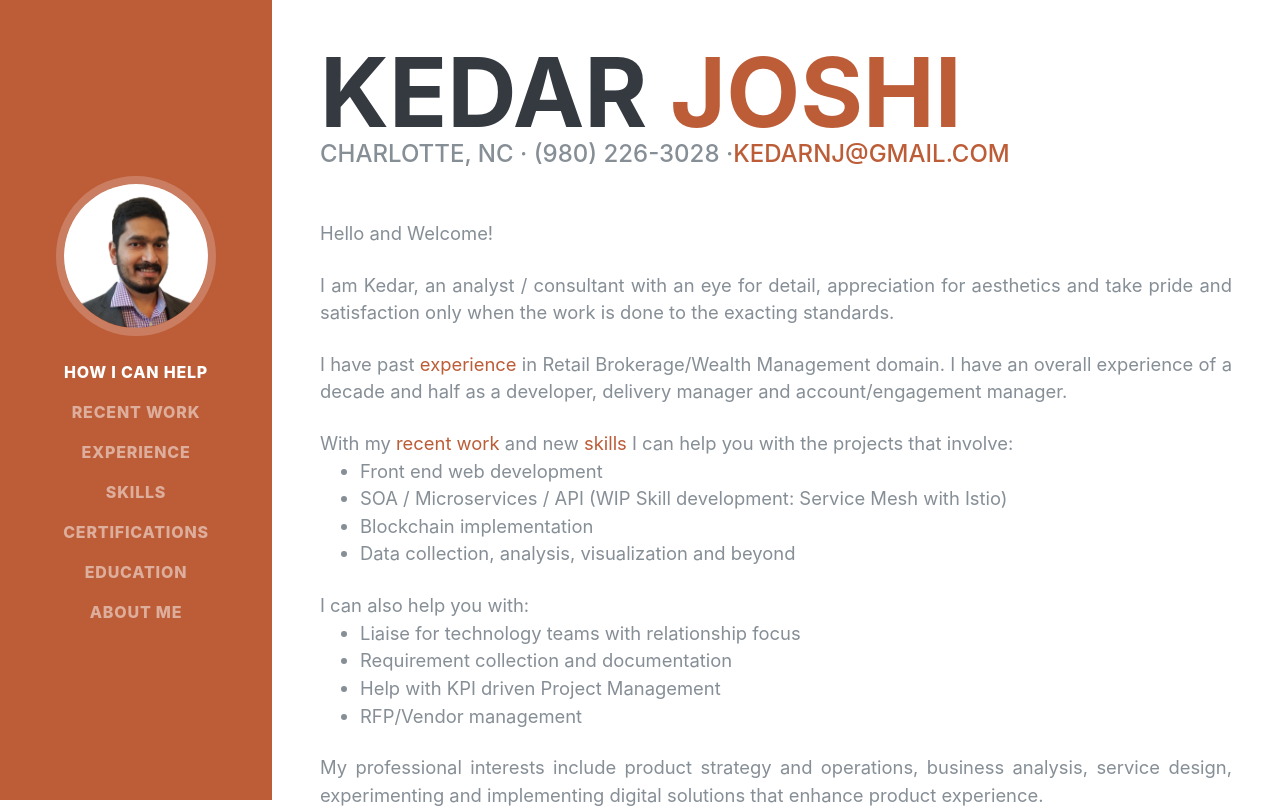
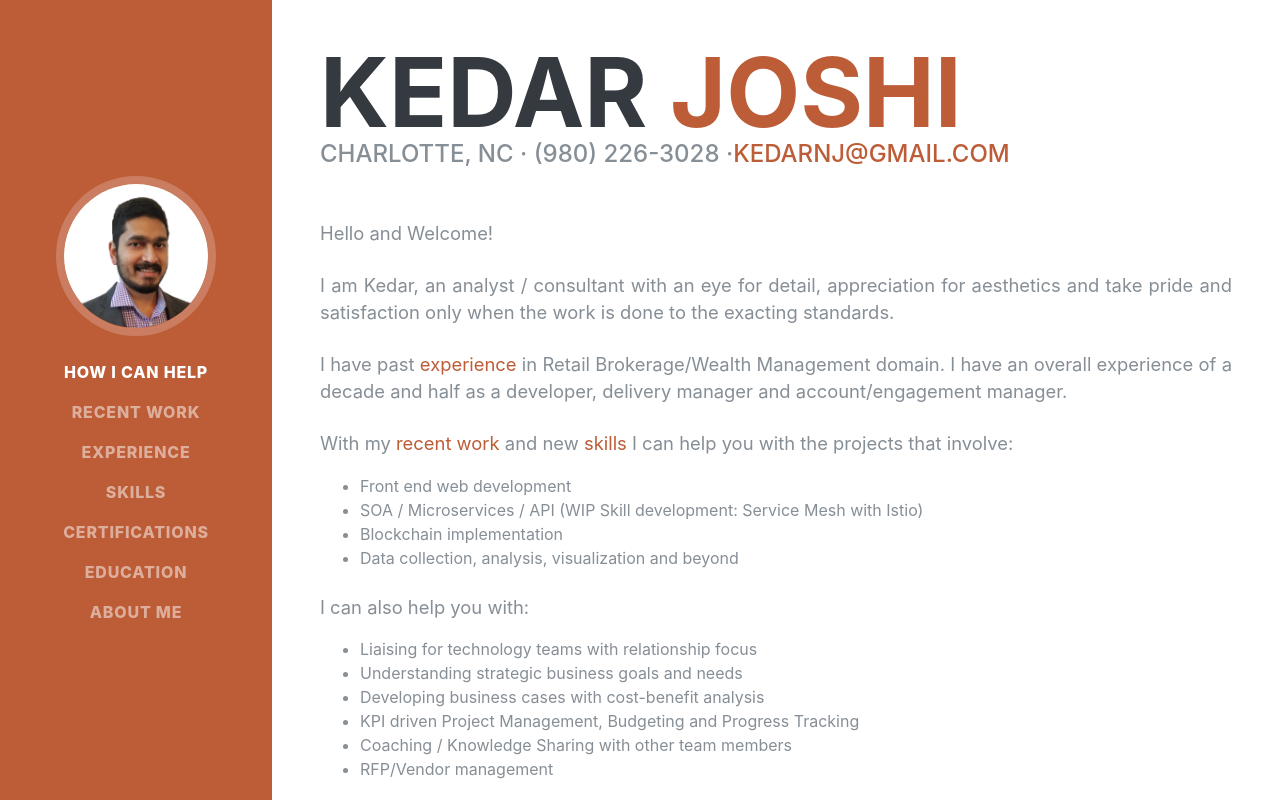
Before and after one commit to KedarJo/profile, a React (Create React App) app: page / in a window 1280 px wide. Shown: the top 808 px of the page. Built offline with nearby package versions, Linux system fonts and the light colour scheme; a web font is replaced by a local one.

Commit message:
update portfolio

```diff
--- a/src/components/Home.js
+++ b/src/components/Home.js
@@ -15,22 +15,27 @@ function Home() {
               <p className="lead mb-4">Hello and Welcome! </p>
               <p className="lead mb-4">I am Kedar, an analyst / consultant with an eye for detail, appreciation for aesthetics and take pride and satisfaction only when the work is done to the exacting standards. </p>
               <p className="lead mb-4">I have past <a href={process.env.PUBLIC_URL + '/Experience'}>experience</a> in Retail Brokerage/Wealth Management domain. I have an overall experience of a decade and half as a developer, delivery manager and account/engagement manager. </p>
-              <p className="lead mb-4">With my <a href={process.env.PUBLIC_URL + '/Portfolio'}>recent work</a> and new <a href={process.env.PUBLIC_URL + '/Skills'}>skills</a> I can help you with the projects that involve:
+              <div className="mb-4">
+                <p className="lead">With my <a href={process.env.PUBLIC_URL + '/Portfolio'}>recent work</a> and new <a href={process.env.PUBLIC_URL + '/Skills'}>skills</a> I can help you with the projects that involve:</p>
                 <ul>
                   <li>Front end web development</li>
                   <li>SOA / Microservices / API (WIP Skill development: Service Mesh with Istio)</li>
                   <li>Blockchain implementation</li>
                   <li>Data collection, analysis, visualization and beyond</li>
                 </ul>
-              </p>
-              <p className="lead mb-4">I can also help you with:
+              </div>
+              <div className="mb-4">
+                <p className="lead">I can also help you with:</p>
                 <ul>
-                  <li>Liaise for technology teams with relationship focus</li>
-                  <li>Requirement collection and documentation</li>
-                  <li>Help with KPI driven Project Management</li>
+                  <li>Liaising for technology teams with relationship focus</li>
+                  <li>Understanding strategic business goals and needs</li>
+                  <li>Developing business cases with cost-benefit analysis</li>
+                  <li>KPI driven Project Management, Budgeting and Progress Tracking</li>
+                  <li>Coaching / Knowledge Sharing with other team members</li>
                   <li>RFP/Vendor management</li>
                 </ul>
-              </p>
+              </div>
+
               <p className="lead mb-4">My professional interests include product strategy and operations, business analysis, service design, experimenting and implementing digital solutions that enhance product experience. </p>
               <p className="lead mb-4">I love learning by being hands on and help teams achieve their goals. I am a great fit for any role that sits at the intersection of business savvy and technology.</p>
               <p className="lead mb-4">Find a bit more <a href={process.env.PUBLIC_URL + '/About'}>about me</a>.</p>
--- a/src/components/Portfolio.js
+++ b/src/components/Portfolio.js
@@ -130,28 +130,32 @@ function Portfolio () {
               <Graph />
               <p className='mb-5'></p>
               <hr />
-              <div className="subheading mb-0">Independent Research: Case for Rethinking Tech Services
-                <a href="https://medium.com/@kedarnj/case-for-rethinking-tech-services-fd65ec81ca68" target="_blank" rel="noopener noreferrer">
-                  <span>  <i className="fab fa-medium"></i></span>
-                </a>
-              </div>
-              <p className="lead mb-3">TL;DR The firms exist to control the factors of production and efficiently produce good and services. Intermediation is valuable as it brings efficiencies to the markets. Technology has been a great force behind disintermediation by changing the ways in which means of value creation can be re-intermediated. The rise of internet threw open a lot more possibilities of conducting business.</p>
-              <p className='lead mb-5'>As Digital Technologies take center stage, need for specialized technology services is greater than ever. Platform model and blockchain based technologies hold great promise in providing alternative to enable peer to peer transactions of highly specialized services possible with leaner and more customer centric manner. The article discusses possibilities the future holds.</p>
-              <hr />
               <div className="subheading mb-0">CFPB: How are complaints correlated to stock price
                 <a href="" target="_blank" rel="noopener noreferrer">
                   <span>  <i className="fas fa-code"></i></span>
                 </a>
               </div>
               <p><strong>Tech Stack: </strong>Python3 for Data Science - numpy, scipy, pandas, matplotlib, D3</p>
-              <p className='mb-5'>Coming soon...</p>
+              <p>D3 visulization Coming soon...</p>
+              <p>A very weak negative correlation is observed. This can certainly be a feature to consider for Supervised Learning, however other features with stronger correlation must be discovered</p>
+              <img className="img-fluid img-responsive mx-auto d-block " src="./img/Complaints.png" alt="matplotlib visual" />
+              <p className='mb-5'></p>
               <hr />
+              <div className="subheading mb-0">Independent Research: Case for Rethinking Tech Services
+                <a href="https://medium.com/@kedarnj/case-for-rethinking-tech-services-fd65ec81ca68" target="_blank" rel="noopener noreferrer">
+                  <span>  <i className="fab fa-medium"></i></span>
+                </a>
+              </div>
+              <p className="mb-3">TL;DR The firms exist to control the factors of production and efficiently produce good and services. Intermediation is valuable as it brings efficiencies to the markets. Technology has been a great force behind disintermediation by changing the ways in which means of value creation can be re-intermediated. The rise of internet threw open a lot more possibilities of conducting business.</p>
+              <p className='mb-5'>As Digital Technologies take center stage, need for specialized technology services is greater than ever. Platform model and blockchain based technologies hold great promise in providing alternative to enable peer to peer transactions of highly specialized services possible with leaner and more customer centric manner. The article discusses possibilities the future holds.</p>
+              <hr />
+
               <div className="subheading mb-0">Earnings Report Dashboard
                 <a href="" target="_blank" rel="noopener noreferrer">
                   <span>  <i className="fas fa-code"></i></span>
                 </a>
               </div>
-              <p><strong>Tech Stack: </strong>Python3 for accounting - Edgar XLBR, BeautifulSoup, D3</p>
+              <p><strong>Tech Stack: </strong>Python3 for accounting - Edgar XBRL paring with Python BeautifulSoup, Visualization with D3</p>
               <p className='mb-5'>Coming soon...</p>
               <hr />
             </div>
```
Also changed, not shown: public/img/Complaints.png (added).
